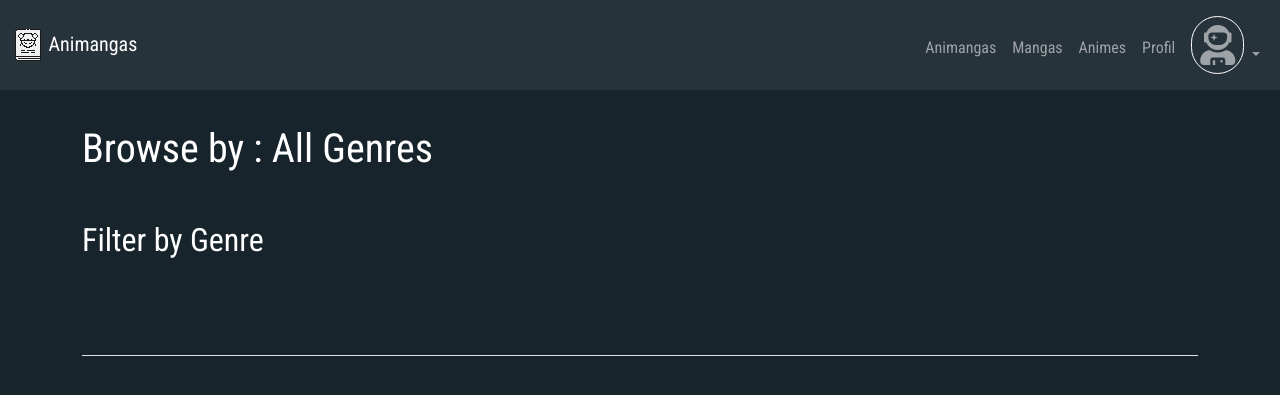
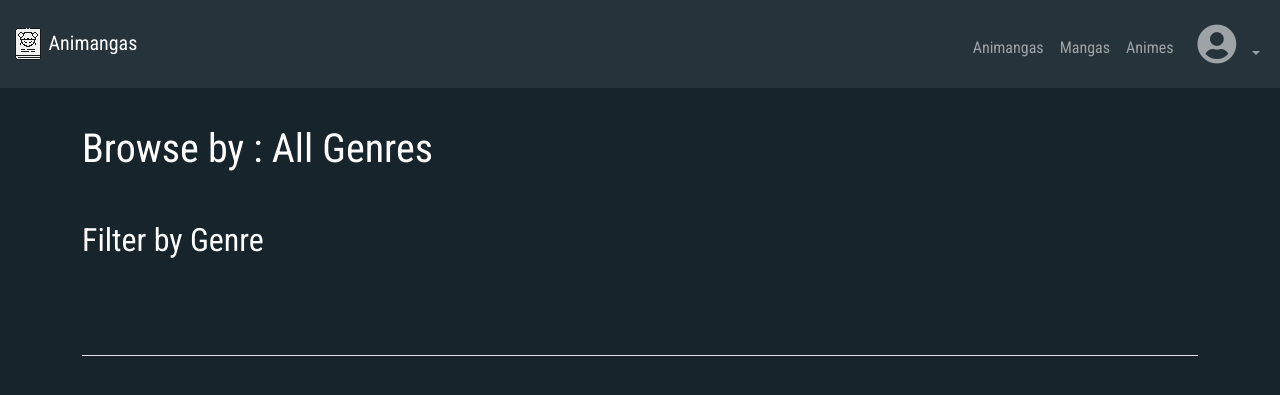
Before and after one commit to theopg1/Animangas, a Symfony app: template symfony/templates/browse.html.twig in a window 1280 px wide. Shown: the top 395 px of the page. Run offline with Twig, Linux system fonts and the light colour scheme; the template is opened without the code that fills it, so the values that code supplies are empty; some libraries are stand-ins or nearby versions.

Commit message:
modif profil nav

```diff
--- a/symfony/public/styles/app.css
+++ b/symfony/public/styles/app.css
@@ -48,3 +48,11 @@ header {
 body {
     padding-top: 125px;
 }
+
+.dropdown-menu {
+    display: none;
+}
+
+.dropdown:hover .dropdown-menu {
+    display: block !important;
+}
--- a/symfony/templates/base.html.twig
+++ b/symfony/templates/base.html.twig
@@ -46,22 +46,17 @@
                     <li class="nav-item">
                         <a class="nav-link" style="margin-top: 20px;" href="{{ path('genreAnime') }}">Animes</a>
                     </li>
-                    <li class="nav-item">
-                        <a class="nav-link" style="margin-top: 20px;" href="{{ path('users', {
-                            id: id
-                        }) }}">Profil</a>
-                    </li>
                     <!-- Not Authenticated -->
                     <!-- <li class="nav-item"><button href="#" class="btn btn-primary btn-sm">Login</button></li> -->
                     <!-- End Not Authenticated -->
 
                     <!-- If Authenticated -->
                     <li class="nav-item dropdown">
-                        <a class="nav-link dropdown-toggle" href="{{ path('loginPage') }}" id="navbarDropdownMenuLink" role="button" data-bs-toggle="dropdown" aria-expanded="false">
-                            <i class="fas fa-user-astronaut p-2" style="border: solid 1px #fff; border-radius: 50px; font-size: 40px;"></i>
+                        <a class="nav-link dropdown-toggle" id="navbarDropdownMenuLink" role="button" data-bs-toggle="dropdown" aria-expanded="false">
+                            <i class="fas fa-user-circle p-2" style="font-size: 40px;"></i>
                         </a>
                         <ul class="dropdown-menu" aria-labelledby="navbarDropdownMenuLink">
-                            <li><a class="dropdown-item" href="#">Mon Profil</a></li>
+                            <li><a class="dropdown-item" href="{{ path('loginPage') }}">Mon Profil</a></li>
                             <li><a class="dropdown-item" href="#">Logout</a></li>
                         </ul>
                     </li>
--- a/symfony/templates/base2.html.twig
+++ b/symfony/templates/base2.html.twig
@@ -52,11 +52,11 @@
 
                     <!-- If Authenticated -->
                     <li class="nav-item dropdown">
-                        <a class="nav-link dropdown-toggle" href="#" id="navbarDropdownMenuLink" role="button" data-bs-toggle="dropdown" aria-expanded="false">
-                            <i class="fas fa-user-astronaut p-2" style="border: solid 1px #fff; border-radius: 50px; font-size: 40px;"></i>
+                        <a class="nav-link dropdown-toggle" id="navbarDropdownMenuLink" role="button" data-bs-toggle="dropdown" aria-expanded="false">
+                            <i class="fas fa-user-circle p-2" style="font-size: 40px;"></i>
                         </a>
                         <ul class="dropdown-menu" aria-labelledby="navbarDropdownMenuLink">
-                            <li><a class="dropdown-item" href="#">Mon Profil</a></li>
+                            <li><a class="dropdown-item" href="{{ path('loginPage') }}">Mon Profil</a></li>
                             <li><a class="dropdown-item" href="#">Logout</a></li>
                         </ul>
                     </li>
```
